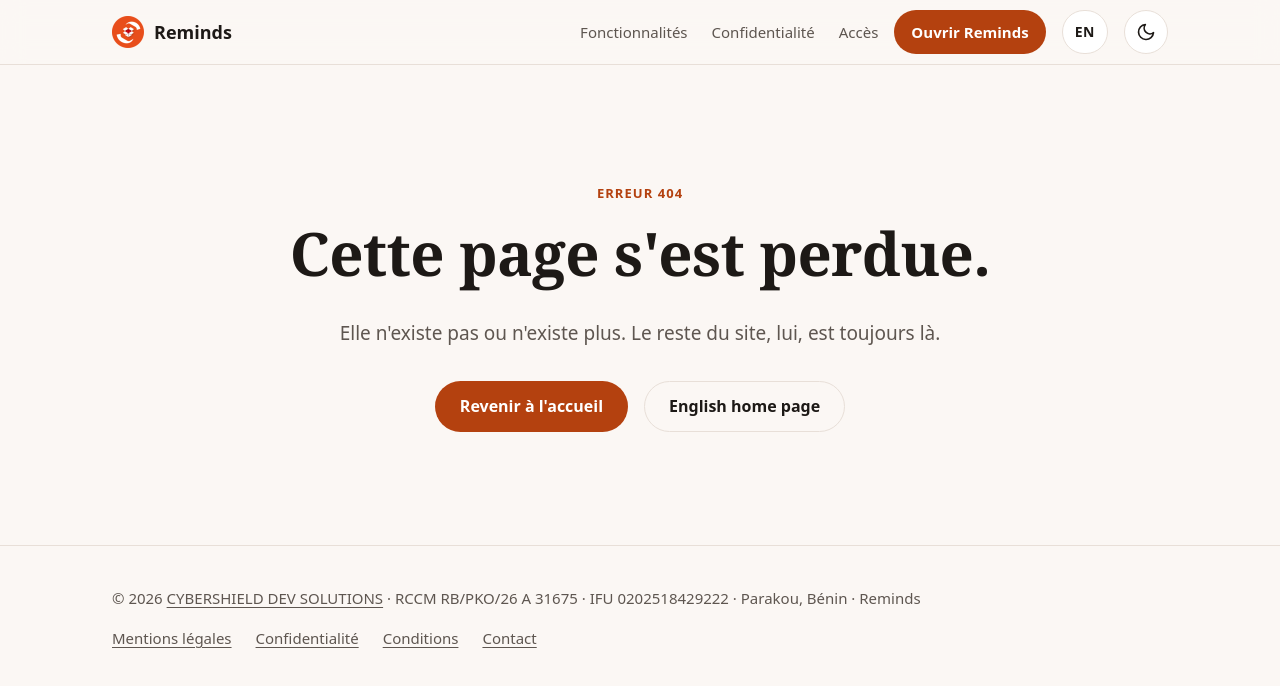
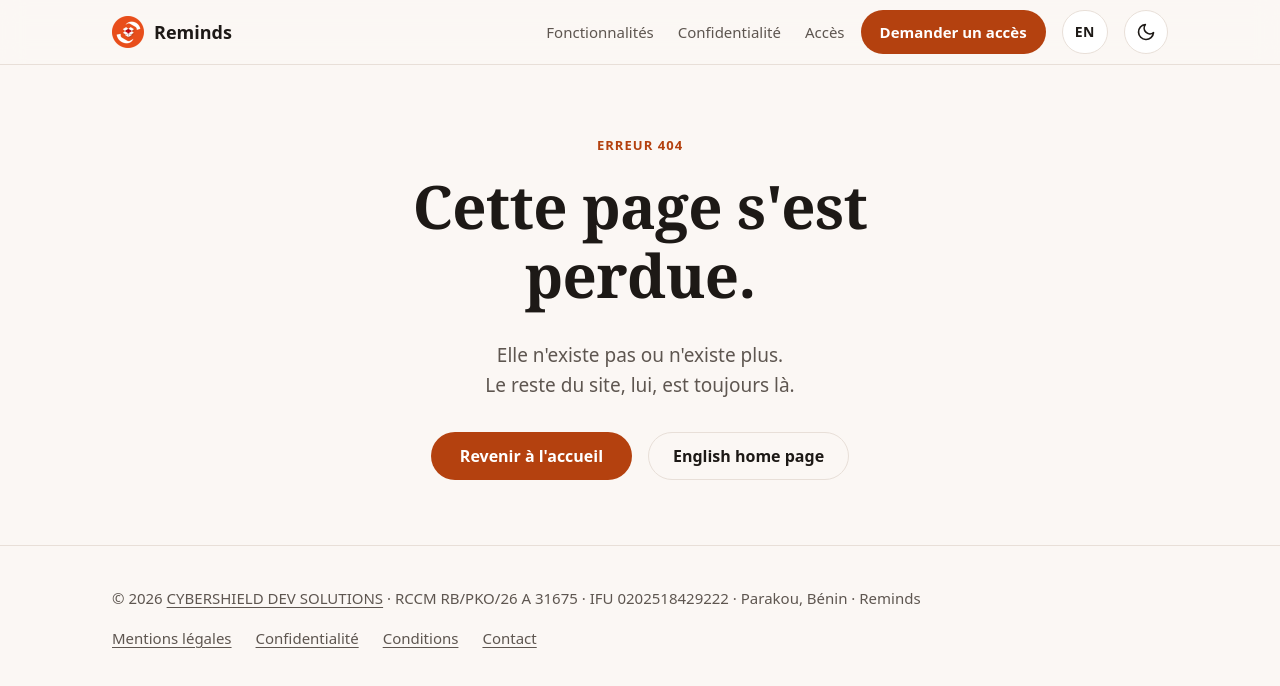
Before and after one commit to predator229/reminds_siteweb, a plain HTML site: page 404.html in a window 1280 px wide. Drawn offline with Linux system fonts and the light colour scheme.

Commit message:
fix(site): consistent mobile button system
Button groups stack full width with equal sizes on phones and sit side by
side with equal widths from 560px; 44px header controls, header CTA hidden
on phones; features link becomes a text link.

```diff
--- a/404.html
+++ b/404.html
@@ -30,7 +30,7 @@
           <li><a href="/#acces">Accès</a></li>
         </ul>
       </nav>
-      <a class="btn btn-primary btn-small header-cta" href="/app/">Ouvrir Reminds</a>
+      <a class="btn btn-primary btn-small header-cta" href="/app/?request=1">Demander un accès</a>
       <a class="lang-switch" href="/en/" hreflang="en" lang="en" aria-label="English version">EN</a>
       <button class="theme-toggle" type="button" data-theme-toggle aria-pressed="false" aria-label="Thème sombre">
         <svg class="icon-moon" viewBox="0 0 24 24" fill="none" stroke="currentColor" stroke-width="2" stroke-linecap="round" stroke-linejoin="round" aria-hidden="true"><path d="M21 12.8A9 9 0 1 1 11.2 3a7 7 0 0 0 9.8 9.8z"/></svg>
@@ -44,7 +44,7 @@
       <p class="eyebrow">Erreur 404</p>
       <h1>Cette page s'est perdue.</h1>
       <p class="lead">Elle n'existe pas ou n'existe plus. Le reste du site, lui, est toujours là.</p>
-      <div class="hero-actions notfound-actions">
+      <div class="actions actions-center">
         <a class="btn btn-primary" href="/">Revenir à l'accueil</a>
         <a class="btn btn-secondary" href="/en/" hreflang="en" lang="en">English home page</a>
       </div>
--- a/styles.css
+++ b/styles.css
@@ -307,6 +307,9 @@ p {
   border-radius: 999px;
   font-weight: 600;
   font-size: 1rem;
+  line-height: 1.25;
+  text-align: center;
+  white-space: nowrap;
   text-decoration: none;
   border: 1px solid transparent;
   transition: transform 0.15s ease, background-color 0.15s ease;
@@ -336,9 +339,74 @@ p {
 }
 
 .btn-small {
+  height: 44px;
   min-height: 44px;
-  padding: 8px 16px;
+  padding: 0 18px;
   font-size: 0.9375rem;
+}
+
+/* Groupes de boutons : empilés pleine largeur et de même taille sur téléphone,
+   côte à côte (largeur du contenu) dès qu'il y a la place. */
+
+.actions {
+  display: grid;
+  grid-template-columns: minmax(0, 1fr);
+  gap: 12px;
+  margin: 32px 0 0;
+}
+
+.actions .btn {
+  width: 100%;
+}
+
+@media (min-width: 560px) {
+  .actions {
+    grid-auto-flow: column;
+    grid-auto-columns: minmax(0, 1fr);
+    grid-template-columns: none;
+    gap: 16px;
+    width: max-content;
+    max-width: 100%;
+  }
+}
+
+.actions-center {
+  max-width: 400px;
+  margin-left: auto;
+  margin-right: auto;
+}
+
+@media (min-width: 560px) {
+  .actions-center {
+    max-width: 100%;
+  }
+}
+
+.cta .actions {
+  margin-top: 0;
+}
+
+.text-link-row {
+  margin: 12px 0 24px;
+}
+
+.text-link {
+  display: inline-flex;
+  align-items: center;
+  gap: 6px;
+  min-height: 44px;
+  font-weight: 600;
+  text-decoration: none;
+}
+
+.text-link:hover {
+  text-decoration: underline;
+}
+
+.text-link svg {
+  width: 18px;
+  height: 18px;
+  flex: none;
 }
 
 /* Héros */
@@ -378,13 +446,6 @@ p {
   font-size: 1.1875rem;
   color: var(--muted);
   max-width: 34em;
-}
-
-.hero-actions {
-  display: flex;
-  flex-wrap: wrap;
-  gap: 16px;
-  margin: 32px 0 24px;
 }
 
 .hero-note {
@@ -938,11 +999,6 @@ p {
   font-size: 0.9875rem;
 }
 
-.cta .cta-note {
-  margin: 16px auto 0;
-  font-size: 0.9375rem;
-}
-
 .cta {
   margin-top: 40px;
   padding: 40px 24px;
@@ -1093,12 +1149,12 @@ p {
 }
 
 .notfound .lead {
-  margin: 0 auto 32px;
+  margin: 0 auto;
+  text-wrap: balance;
 }
 
-.notfound-actions {
-  justify-content: center;
-  margin: 0;
+.notfound .wrap {
+  max-width: 640px;
 }
 
 /* Hauteurs des barres des maquettes (sans style en ligne, compatible CSP) */
```
